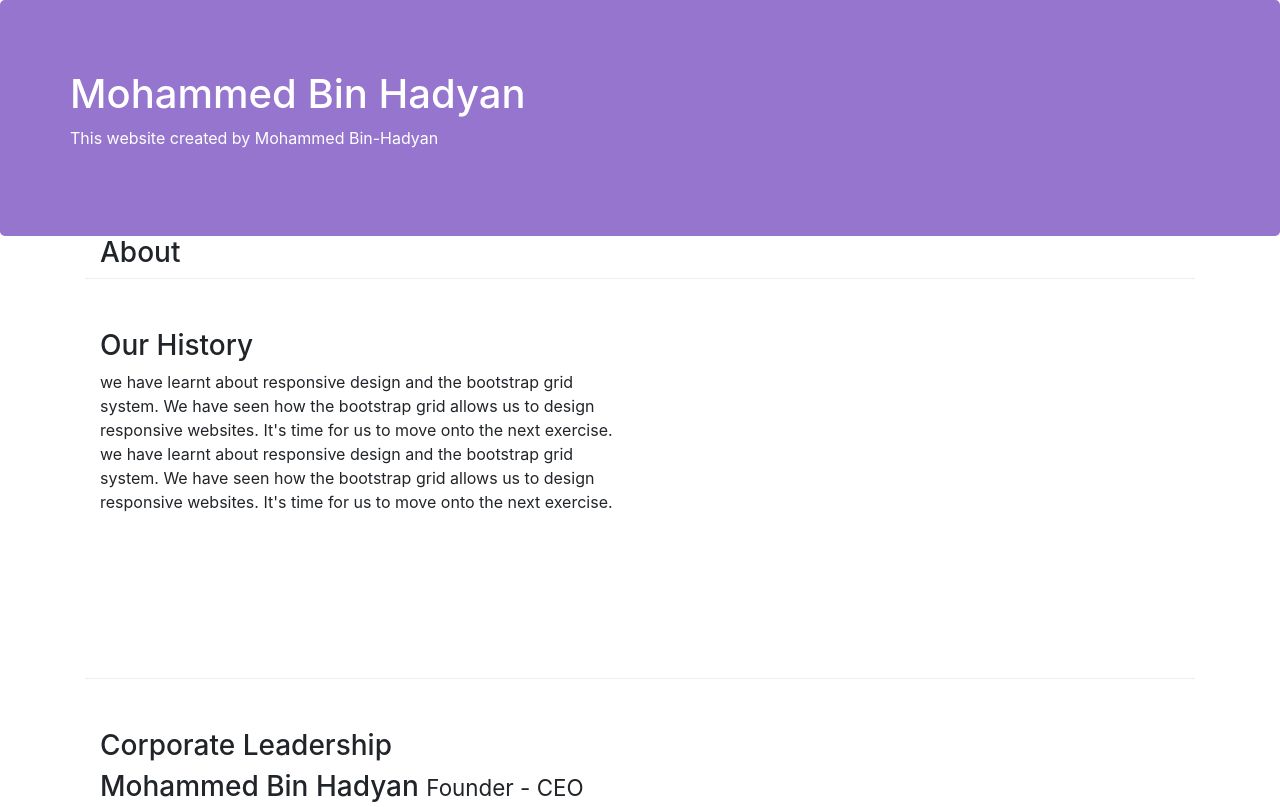
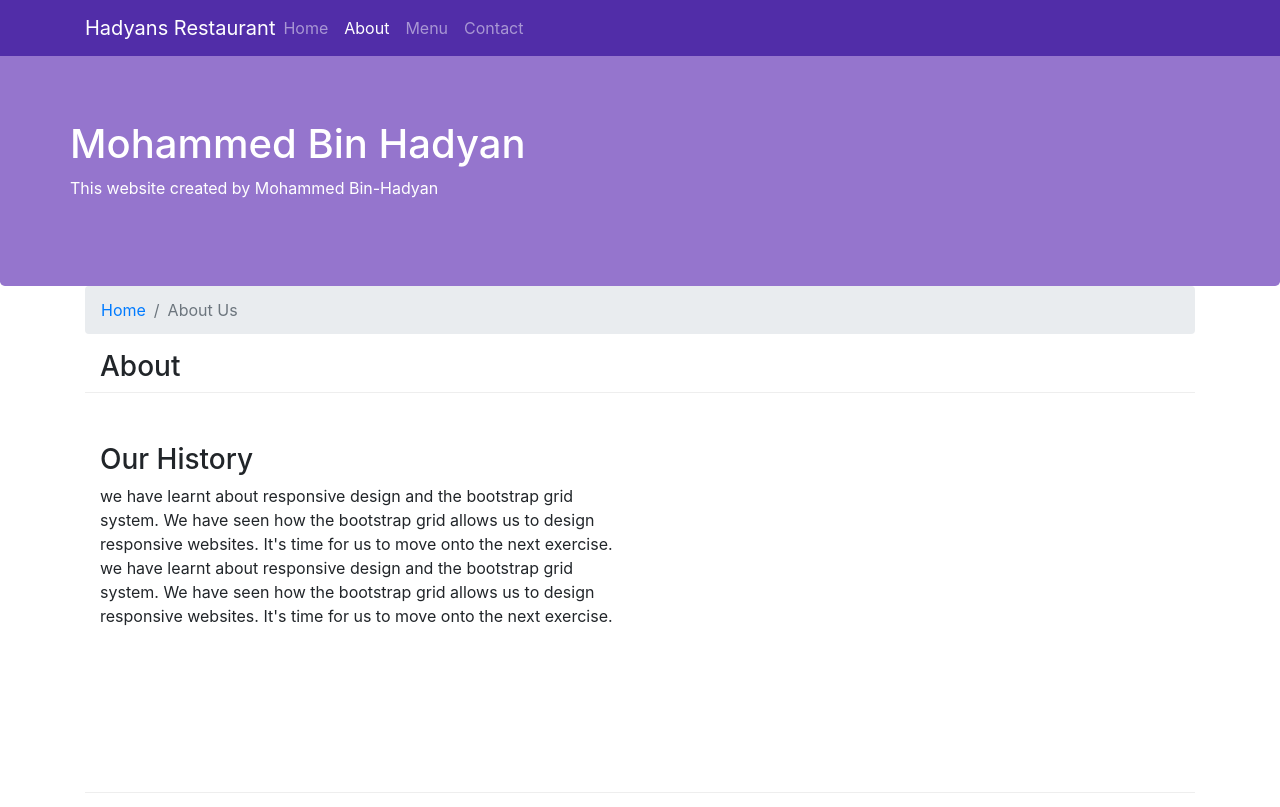
Before and after one commit to M-Hadyan/git-test, a website: page templates/about.html in a window 1280 px wide. Shown: the top 807 px of the page. Drawn offline with nearby package versions, Linux system fonts and the light colour scheme.

Commit message:
- add Navbar - add breadcrumb

```diff
--- a/css/style.css
+++ b/css/style.css
@@ -34,5 +34,13 @@
     margin: 0px auto;
     padding: 0px auto;
     border-bottom: 1px ridge;
+}
 
+body{
+    padding: 50px 0px 0px 0px;
+    z-index: 0;
 }
+
+.navbar-dark{
+    background: #512da8;
+}
--- a/templates/about.html
+++ b/templates/about.html
@@ -19,6 +19,27 @@
     </head>
 
     <body>
+
+        <!-- start::Navbar-->
+        <nav class="navbar navbar-dark navbar-expand-sm  fixed-top">
+            <div class="container">
+                <button class="navbar-toggler " type="button" data-toggle="collapse" data-target="#Navbar">
+                    <span class="navbar-toggler-icon"></span>
+                </button>
+                <a class="navbar-brand mr-auto p-10" href="/index.html"> Hadyans Restaurant</a>
+                <div class="collapse navbar-collapse" id="Navbar">
+                    <ul class="navbar-nav mr-auto">
+                        <li class="nav-item "><a class="nav-link" href="/index.html">Home</a></li>
+                        <li class="nav-item active"><a class="nav-link" href="/templates/about.html">About</a></li>
+                        <li class="nav-item"><a class="nav-link" href="/index.html">Menu</a></li>
+                        <li class="nav-item"><a class="nav-link" href="/index.html">Contact</a></li>
+
+                    </ul>
+                </div>
+            </div>
+        </nav>
+        <!-- End::Navbar-->
+
         <!-- Strat::header -->
         <header class="jumbotron">
             <div class="container">
@@ -34,7 +55,12 @@
 
         <!-- Strat::content -->
         <div class="container">
+            <ol class="col-12 breadcrumb">
+                <li class="breadcrumb-item"><a href="/index.html">Home</a></li>
+                <li class="breadcrumb-item active">About Us</li>
+            </ol>
             <div class="row row-title">
+
                 <div class="col-6 col-sm-6 order-sm-first col-md-6">
                     <h3>About</h3>
                 </div>
@@ -125,18 +151,9 @@
         </footer>
         <!-- End::footer -->
 
-
-
-
-
         <!-- jQuery first, then Popper.js, then Bootstrap JS. -->
-        <script src="node_modules/jquery/dist/jquery.slim.min.js"></script>
-        <script src="node_modules/popper.js/dist/umd/popper.min.js"></script>
-        <script src="node_modules/bootstrap/dist/js/bootstrap.min.js"></script>
-
-
+        <script src="../node_modules/jquery/dist/jquery.slim.min.js"></script>
+        <script src="../node_modules/popper.js/dist/umd/popper.min.js"></script>
+        <script src="../node_modules/bootstrap/dist/js/bootstrap.min.js"></script>
     </body>
-
-
-
 </html>
```
Also changed, not shown: index.html (+33 -8 lines).
